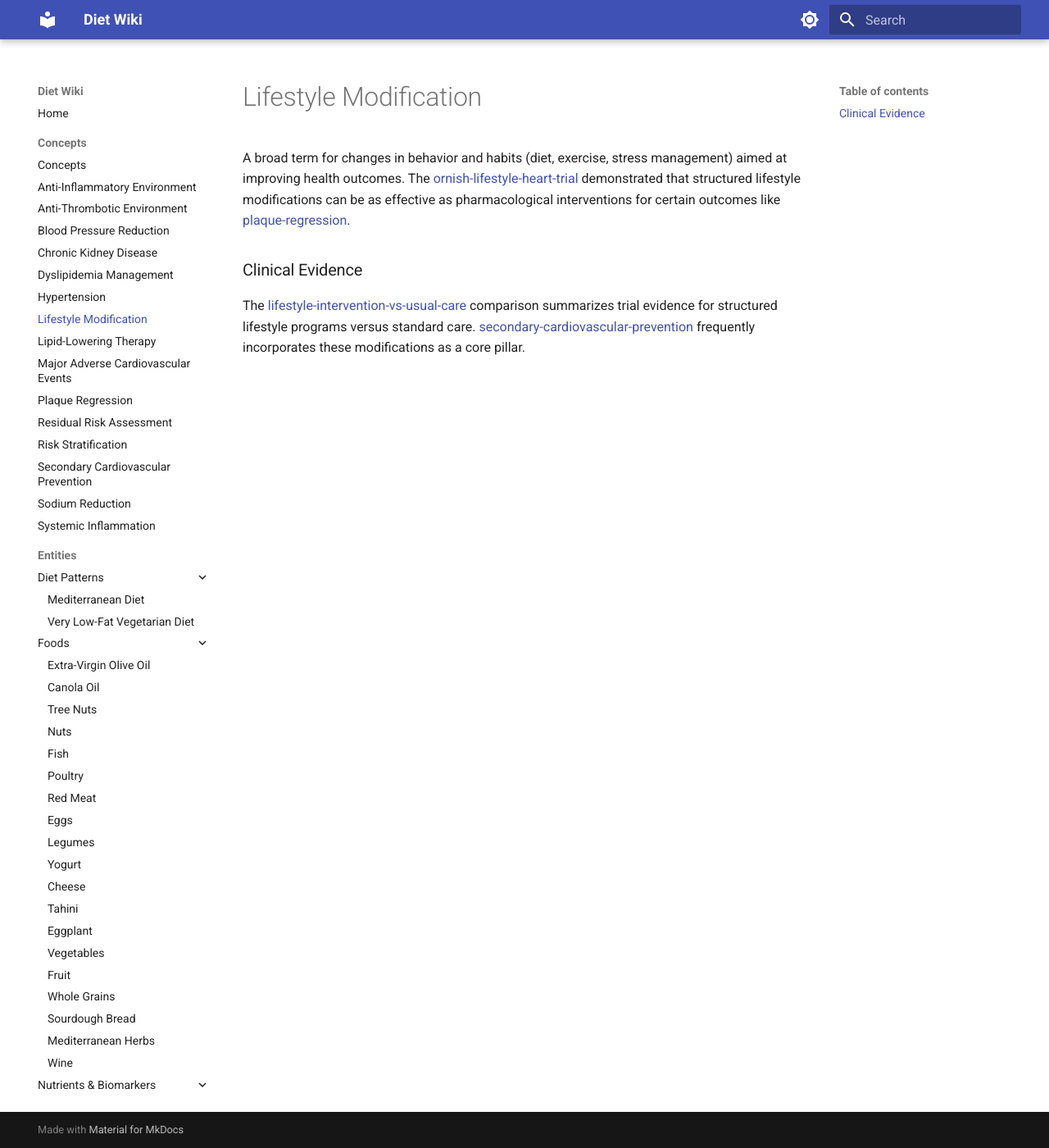
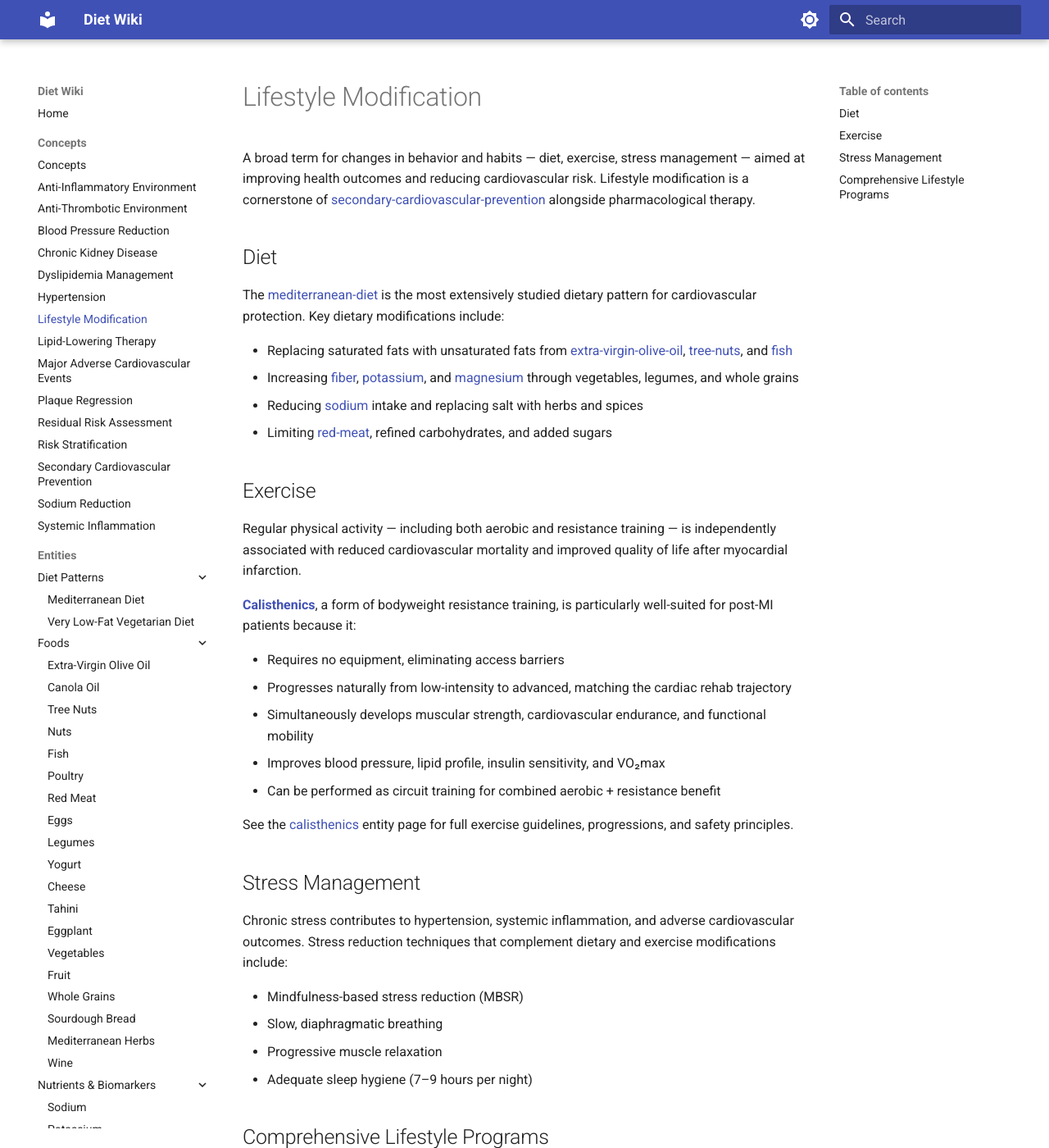
Before and after one commit to humanshell/diet-wiki, an MkDocs documentation site: the page built from docs/concepts/lifestyle-modification.md, in a window 1280 px wide and 1400 px high. Shown: the whole window at 82% size. Built offline with MkDocs 1.6.1 and Material for MkDocs 9.7.7, drawn with Linux system fonts in a browser that asks for light colours; some of the changed text lies outside the part shown.

Commit message:
Add calisthenics exercise entity with cardiovascular benefits
- Created: docs/entities/calisthenics.md — bodyweight resistance training for
  post-MI patients: BP reduction, lipid profile, glycemic control, VO2max,
  HRV, inflammation, cardiac rehab guidelines, progressive exercise tables
- Expanded: docs/concepts/lifestyle-modification.md — added Diet, Exercise
  (calisthenics cross-link), and Stress Management sections
- Updated: mkdocs.yml — added Exercise & Lifestyle nav subsection
- Updated: index.md — added Physical Activity to Core Concepts, entities
  count 34→35, page count 52→53
- Updated: log.md — append-only entry

Sources: AHA 2023 Scientific Statement on Resistance Exercise Training,
AHA 2024 Cardiac Rehabilitation Components, Wikipedia, Imran et al. (2024)

```diff
--- a/docs/concepts/lifestyle-modification.md
+++ b/docs/concepts/lifestyle-modification.md
@@ -1,12 +1,47 @@
 ---
 title: Lifestyle Modification
 created: 2026-05-17
-updated: 2026-05-17
+updated: 2026-06-09
 type: concept
-tags: ['prevention', 'behavioral-change']
-sources: [raw/articles/Ornish_Lifestyle_Heart_Trial.md]
+tags: ['prevention', 'behavioral-change', 'exercise', 'diet']
+sources:
+  - raw/articles/Ornish_Lifestyle_Heart_Trial.md
 ---
-A broad term for changes in behavior and habits (diet, exercise, stress management) aimed at improving health outcomes. The [ornish-lifestyle-heart-trial](../entities/ornish-lifestyle-heart-trial.md) demonstrated that structured lifestyle modifications can be as effective as pharmacological interventions for certain outcomes like [plaque-regression](plaque-regression.md).
 
-### Clinical Evidence
-The [lifestyle-intervention-vs-usual-care](../comparisons/lifestyle-intervention-vs-usual-care.md) comparison summarizes trial evidence for structured lifestyle programs versus standard care. [secondary-cardiovascular-prevention](secondary-cardiovascular-prevention.md) frequently incorporates these modifications as a core pillar.
+A broad term for changes in behavior and habits — diet, exercise, stress management — aimed at improving health outcomes and reducing cardiovascular risk. Lifestyle modification is a cornerstone of [secondary-cardiovascular-prevention](secondary-cardiovascular-prevention.md) alongside pharmacological therapy.
+
+## Diet
+
+The [mediterranean-diet](../entities/mediterranean-diet.md) is the most extensively studied dietary pattern for cardiovascular protection. Key dietary modifications include:
+
+- Replacing saturated fats with unsaturated fats from [extra-virgin-olive-oil](../entities/extra-virgin-olive-oil.md), [tree-nuts](../entities/tree-nuts.md), and [fish](../entities/fish.md)
+- Increasing [fiber](../entities/whole-grains.md), [potassium](../entities/potassium.md), and [magnesium](../entities/magnesium.md) through vegetables, legumes, and whole grains
+- Reducing [sodium](../entities/sodium.md) intake and replacing salt with herbs and spices
+- Limiting [red-meat](../entities/red-meat.md), refined carbohydrates, and added sugars
+
+## Exercise
+
+Regular physical activity — including both aerobic and resistance training — is independently associated with reduced cardiovascular mortality and improved quality of life after myocardial infarction.
+
+**[Calisthenics](../entities/calisthenics.md)**, a form of bodyweight resistance training, is particularly well-suited for post-MI patients because it:
+
+- Requires no equipment, eliminating access barriers
+- Progresses naturally from low-intensity to advanced, matching the cardiac rehab trajectory
+- Simultaneously develops muscular strength, cardiovascular endurance, and functional mobility
+- Improves blood pressure, lipid profile, insulin sensitivity, and VO₂max
+- Can be performed as circuit training for combined aerobic + resistance benefit
+
+See the [calisthenics](../entities/calisthenics.md) entity page for full exercise guidelines, progressions, and safety principles.
+
+## Stress Management
+
+Chronic stress contributes to hypertension, systemic inflammation, and adverse cardiovascular outcomes. Stress reduction techniques that complement dietary and exercise modifications include:
+
+- Mindfulness-based stress reduction (MBSR)
+- Slow, diaphragmatic breathing
+- Progressive muscle relaxation
+- Adequate sleep hygiene (7–9 hours per night)
+
+## Comprehensive Lifestyle Programs
+
+The [ornish-lifestyle-heart-trial](../entities/ornish-lifestyle-heart-trial.md) demonstrated that intensive lifestyle modification — combining a very-low-fat vegetarian diet, moderate exercise, stress management, and social support — can promote [plaque-regression](plaque-regression.md) and reduce cardiac events. The [lifestyle-intervention-vs-usual-care](../comparisons/lifestyle-intervention-vs-usual-care.md) comparison summarizes evidence for structured lifestyle programs versus standard medical care.
--- a/mkdocs.yml
+++ b/mkdocs.yml
@@ -85,6 +85,8 @@ nav:
       - CORDIOPREV Trial: entities/cordioprev-trial.md
       - Lyon Diet Heart Study: entities/lyon-diet-heart-study.md
       - Ornish Lifestyle Heart Trial: entities/ornish-lifestyle-heart-trial.md
+    - Exercise & Lifestyle:
+      - Calisthenics: entities/calisthenics.md
   - Recipes:
     - Recipes: recipes/README.md
     - Air-Fryer Chicken Wings (Lemon Pepper): recipes/air-fryer-chicken-wings-lemon-pepper.md
```
Also changed, not shown: docs/entities/calisthenics.md (added, +88 -0 lines), docs/index.md (+5 -3 lines), docs/log.md (+6 -0 lines).
